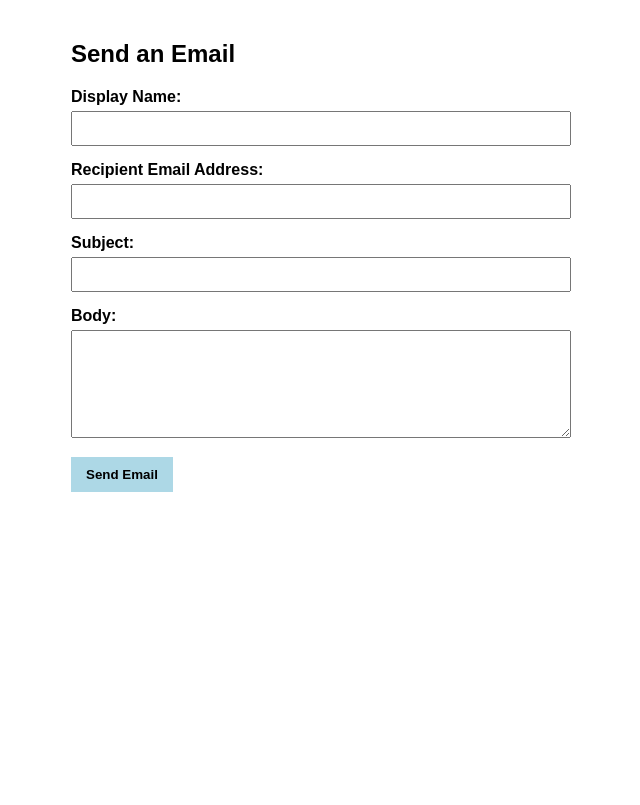
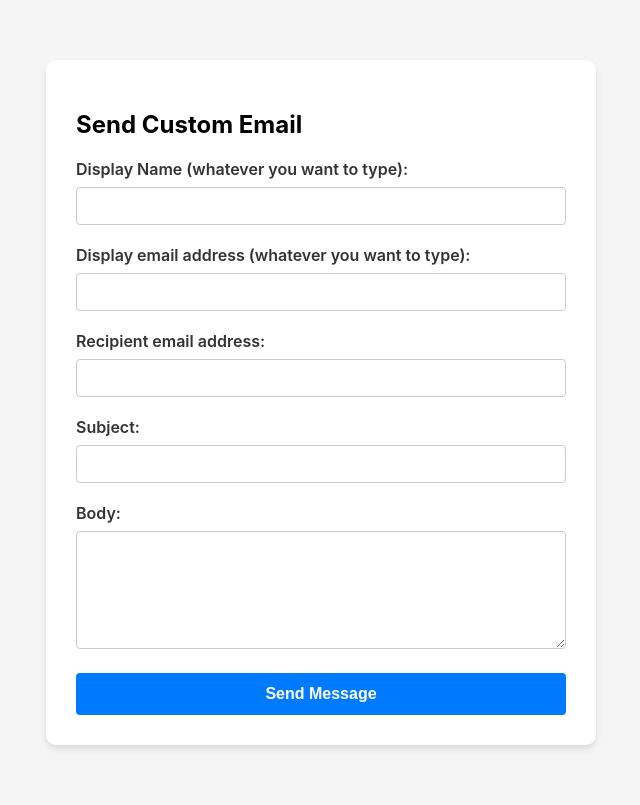
Before and after one commit to Kranti86/EmailSender, a Flask app: page / in a window 1280 px wide. Shown: the whole page, without its empty margins (319-959 px from the left). Before the commit the page ends 492 px from the top, so only its background shows below. Run offline with Flask 3, Linux system fonts and the light colour scheme.

Commit message:
Update index.html

```diff
--- a/templates/index.html
+++ b/templates/index.html
@@ -1,21 +1,26 @@
 <!DOCTYPE html>
-<html>
+<html lang="en">
 <head>
-    <title>My Email Portal</title>
+    <meta charset="UTF-8">
+    <meta name="viewport" content="width=device-width, initial-scale=1.0">
+    <title>Email Portal</title>
     <style>
-        body { font-family: Arial, sans-serif; padding: 20px; max-width: 500px; margin: auto; }
-        .form-group { margin-bottom: 15px; }
-        label { display: block; margin-bottom: 5px; font-weight: bold; }
-        input, textarea { width: 100%; padding: 8px; box-sizing: border-box; }
-        button { background-color: lightblue; padding: 10px 15px; border: none; font-weight: bold; cursor: pointer; }
-        .message { padding: 10px; margin-bottom: 15px; border-radius: 5px; }
-        .success { background-color: #d4edda; color: #155724; }
-        .error { background-color: #f8d7da; color: #721c24; }
+        body { font-family: -apple-system, BlinkMacSystemFont, "Segoe UI", Roboto, sans-serif; padding: 20px; max-width: 550px; margin: 40px auto; background-color: #f5f5f5; }
+        .container { background-color: white; padding: 30px; border-radius: 10px; box-shadow: 0 4px 6px rgba(0,0,0,0.1); }
+        .form-group { margin-bottom: 20px; }
+        label { display: block; margin-bottom: 8px; font-weight: 600; color: #333; }
+        input, textarea { width: 100%; padding: 10px; border: 1px solid #ccc; border-radius: 4px; box-sizing: border-box; font-family: inherit; }
+        button { background-color: #007bff; color: white; padding: 12px 20px; border: none; border-radius: 4px; font-weight: bold; cursor: pointer; width: 100%; font-size: 16px; }
+        button:hover { background-color: #0056b3; }
+        .message { padding: 15px; margin-bottom: 20px; border-radius: 5px; text-align: center; font-weight: bold; }
+        .success { background-color: #d4edda; color: #155724; border: 1px solid #c3e6cb; }
+        .error { background-color: #f8d7da; color: #721c24; border: 1px solid #f5c6cb; }
     </style>
 </head>
 <body>
 
-    <h2>Send an Email</h2>
+    <div class="container">
+        <h2>Send Custom Email</h2>
 
         {% with messages = get_flashed_messages(with_categories=true) %}
           {% if messages %}
@@ -27,11 +32,15 @@
 
         <form method="POST">
             <div class="form-group">
-            <label>Display Name:</label>
+                <label>Display Name (whatever you want to type):</label>
                 <input type="text" name="display_name" required>
             </div>
             <div class="form-group">
-            <label>Recipient Email Address:</label>
+                <label>Display email address (whatever you want to type):</label>
+                <input type="email" name="sender_email" required>
+            </div>
+            <div class="form-group">
+                <label>Recipient email address:</label>
                 <input type="email" name="recipient_email" required>
             </div>
             <div class="form-group">
@@ -42,8 +51,9 @@
                 <label>Body:</label>
                 <textarea name="body" rows="6" required></textarea>
             </div>
-        <button type="submit">Send Email</button>
+            <button type="submit">Send Message</button>
         </form>
+    </div>
 
 </body>
 </html>
```
Lines whose indentation alone changed are shown as unchanged.
